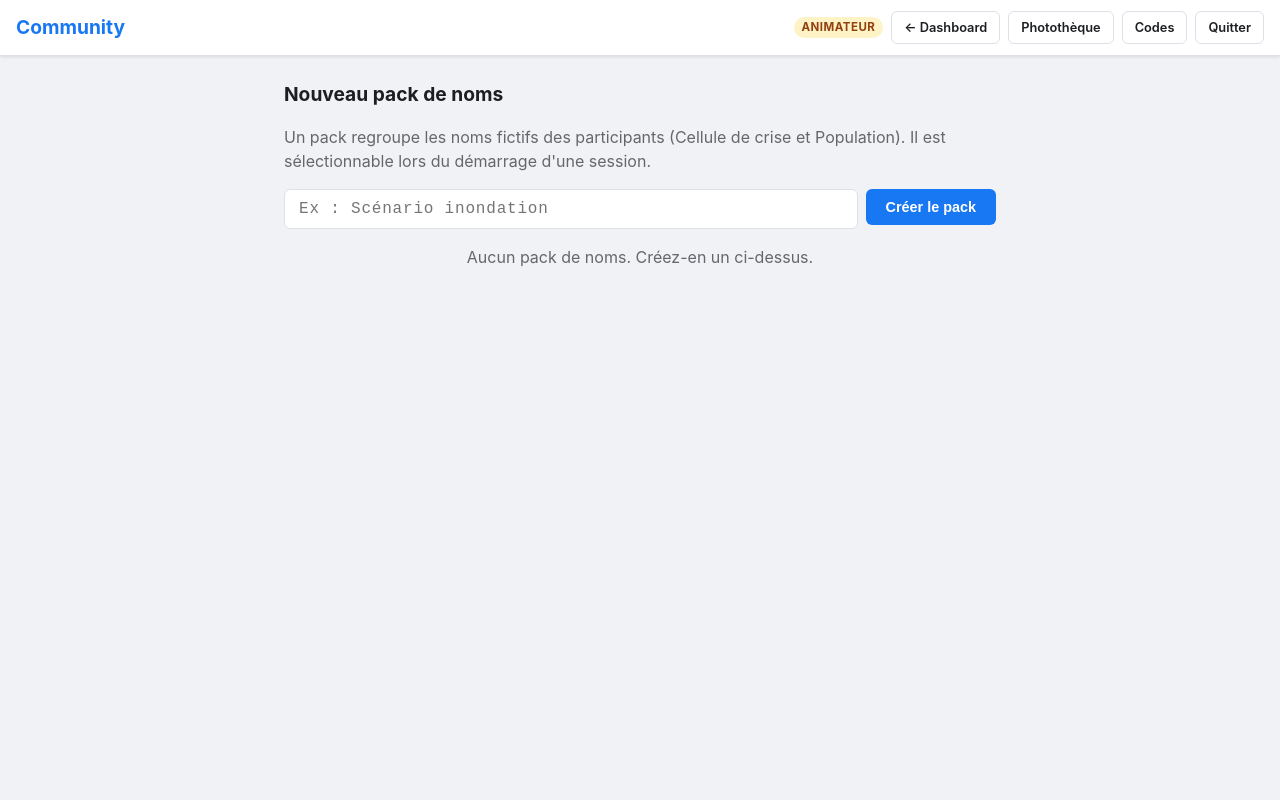
After one commit to MithrandirEa/Community, a Flask app: template app/templates/admin/namepacks.html in a window 1280 px wide. The commit adds this page. Run offline with Flask 3, Linux system fonts and the light colour scheme; the template is opened without the code that fills it: values that come from a table or form of the project are taken from there, others are empty; some libraries are stand-ins or nearby versions.

Commit message:
Fonctionnalité : packs de noms fictifs gérables par l'animateur

```diff
--- a/app/routes/admin.py
+++ b/app/routes/admin.py
@@ -11,7 +11,7 @@ from wtforms import StringField, SubmitField
 from wtforms.validators import DataRequired, Optional, Regexp
 
 from app import bcrypt, db
-from app.models import Comment, Config, Message, Photo
+from app.models import Comment, Config, Message, NameEntry, NamePack, Photo
 from app.models import Session as SimSession
 from app.utils.helpers import require_role
 
@@ -72,6 +72,30 @@ class CodeConfigForm(FlaskForm):
     submit = SubmitField('Enregistrer')
 
 
+class NamePackForm(FlaskForm):
+    name = StringField(
+        'Nom du pack',
+        validators=[
+            DataRequired(),
+            Regexp(r'^[\w\s\-]+$', message='Caractères alphanumériques, espaces et tirets uniquement.'),
+        ],
+    )
+    submit = SubmitField('Créer le pack')
+
+
+class NameEntryForm(FlaskForm):
+    role = StringField('Rôle', validators=[DataRequired()])
+    label = StringField(
+        'Nom fictif',
+        validators=[
+            DataRequired(),
+            Regexp(r'^[\w\s\-\.\,\'éèêëàâùûüôîïœçÉÈÊËÀÂÙÛÜÔÎÏŒÇ]+$',
+                   message='Caractères non autorisés.'),
+        ],
+    )
+    submit = SubmitField('Ajouter')
+
+
 # --- Dashboard ---
 
 @admin_bp.route('/')
@@ -83,6 +107,8 @@ def dashboard():
     cfg_scenario = db.session.get(Config, 'scenario_actif')
     scenario = cfg_scenario.value if cfg_scenario else ''
 
+    name_packs = NamePack.query.order_by(NamePack.name).all()
+
     form = SessionConfigForm()
     if active_session:
         form.fictive_start_time.data = active_session.fictive_start_str
@@ -93,6 +119,7 @@ def dashboard():
         last_session=last_session,
         scenario=scenario,
         form=form,
+        name_packs=name_packs,
         fictive_time=active_session.get_fictive_time_str() if active_session else '--:--',
     )
 
@@ -109,6 +136,10 @@ def session_start():
         h, m = raw.split(':')
         start_minutes = int(h) * 60 + int(m)
 
+        # Pack de noms (lu directement depuis request.form pour éviter les conflits WTForms)
+        pack_id_raw = request.form.get('name_pack_id', '').strip()
+        name_pack_id = int(pack_id_raw) if pack_id_raw and pack_id_raw != '0' else None
+
         # Désactiver toute session en cours
         for s in SimSession.query.filter_by(is_active=True).all():
             s.is_active = False
@@ -117,6 +148,7 @@ def session_start():
             fictive_start_minutes=start_minutes,
             real_started_at=datetime.now(timezone.utc).replace(tzinfo=None),
             is_active=True,
+            name_pack_id=name_pack_id,
         )
         db.session.add(new_session)
         db.session.commit()
@@ -302,3 +334,81 @@ def _upsert_config(key: str, value: str) -> None:
         cfg.value = value
     else:
         db.session.add(Config(key=key, value=value))
+
+
+# --- Gestion des packs de noms fictifs ---
+
+@admin_bp.route('/namepacks', methods=['GET', 'POST'])
+@require_role('admin')
+def namepacks():
+    """Liste et création de packs de noms."""
+    pack_form = NamePackForm(prefix='pack')
+    entry_form = NameEntryForm(prefix='entry')
+
+    if pack_form.validate_on_submit() and 'pack-submit' in request.form:
+        name = pack_form.name.data.strip()
+        existing = NamePack.query.filter_by(name=name).first()
+        if existing:
+            flash(f'Un pack nommé «{name}» existe déjà.', 'error')
+        else:
+            db.session.add(NamePack(name=name))
+            db.session.commit()
+            flash(f'Pack «{name}» créé.', 'success')
+        return redirect(url_for('admin.namepacks'))
+
+    packs = NamePack.query.order_by(NamePack.name).all()
+    return render_template(
+        'admin/namepacks.html',
+        packs=packs,
+        pack_form=pack_form,
+        entry_form=entry_form,
+    )
+
+
+@admin_bp.route('/namepacks/<int:pack_id>/delete', methods=['POST'])
+@require_role('admin')
+def namepack_delete(pack_id):
+    """Supprime un pack et toutes ses entrées."""
+    pack = db.get_or_404(NamePack, pack_id)
+    db.session.delete(pack)
+    db.session.commit()
+    flash(f'Pack «{pack.name}» supprimé.', 'success')
+    return redirect(url_for('admin.namepacks'))
+
+
+@admin_bp.route('/namepacks/<int:pack_id>/entries', methods=['POST'])
+@require_role('admin')
+def namepack_add_entry(pack_id):
+    """Ajoute un nom fictif à un pack."""
+    pack = db.get_or_404(NamePack, pack_id)
+    entry_form = NameEntryForm(prefix='entry')
+
+    role = request.form.get('entry-role', '').strip()
+    label = request.form.get('entry-label', '').strip()
+
+    if role not in ('officiel', 'population'):
+        flash('Rôle invalide.', 'error')
+        return redirect(url_for('admin.namepacks'))
+
+    if not label:
+        flash('Le nom fictif ne peut pas être vide.', 'error')
+        return redirect(url_for('admin.namepacks'))
+
+    db.session.add(NameEntry(pack_id=pack.id, role=role, label=label))
+    db.session.commit()
+    flash(f'Nom «{label}» ajouté au pack «{pack.name}».', 'success')
+    return redirect(url_for('admin.namepacks'))
+
+
+@admin_bp.route('/namepacks/<int:pack_id>/entries/<int:entry_id>/delete', methods=['POST'])
+@require_role('admin')
+def namepack_delete_entry(pack_id, entry_id):
+    """Supprime un nom fictif d'un pack."""
+    entry = db.get_or_404(NameEntry, entry_id)
+    if entry.pack_id != pack_id:
+        flash('Entrée introuvable dans ce pack.', 'error')
+        return redirect(url_for('admin.namepacks'))
+    db.session.delete(entry)
+    db.session.commit()
+    flash(f'Nom «{entry.label}» supprimé.', 'success')
+    return redirect(url_for('admin.namepacks'))
--- /dev/null
+++ b/app/templates/admin/namepacks.html
@@ -0,0 +1,159 @@
+{% extends 'base.html' %}
+
+{% block title %}Community — Packs de noms{% endblock %}
+
+{% block content %}
+<div class="admin-page">
+
+  <header class="app-header">
+    <span class="brand">Community</span>
+    <div class="fictive-clock" style="visibility:hidden"><span>--:--</span></div>
+    <div class="header-actions">
+      <span class="badge badge-admin">Animateur</span>
+      <a href="{{ url_for('admin.dashboard') }}" class="btn btn-sm btn-outline">← Dashboard</a>
+      <a href="{{ url_for('admin.photos') }}" class="btn btn-sm btn-outline">Photothèque</a>
+      <a href="{{ url_for('admin.config') }}" class="btn btn-sm btn-outline">Codes</a>
+      <a href="{{ url_for('auth.logout') }}" class="btn btn-sm btn-outline">Quitter</a>
+    </div>
+  </header>
+
+  <div class="admin-content" style="padding:24px;max-width:760px;margin:0 auto">
+
+    {% with messages = get_flashed_messages(with_categories=true) %}
+    {% for category, message in messages %}
+    <div class="alert alert-{{ 'error' if category == 'error' else 'success' }}" role="alert">
+      {{ message }}
+    </div>
+    {% endfor %}
+    {% endwith %}
+
+    <!-- Création d'un nouveau pack -->
+    <div class="admin-card mb-3">
+      <h2 class="admin-section-title">Nouveau pack de noms</h2>
+      <p class="text-muted mb-3">
+        Un pack regroupe les noms fictifs des participants (Cellule de crise et Population).
+        Il est sélectionnable lors du démarrage d'une session.
+      </p>
+      <form method="POST" action="{{ url_for('admin.namepacks') }}" class="d-flex gap-2" style="align-items:flex-start;flex-wrap:wrap">
+        {{ pack_form.hidden_tag() }}
+        <div class="form-group" style="flex:1;min-width:200px;margin-bottom:0">
+          {{ pack_form.name(class='form-input', placeholder='Ex : Scénario inondation') }}
+          {% for err in pack_form.name.errors %}
+          <span class="field-error">{{ err }}</span>
+          {% endfor %}
+        </div>
+        <button type="submit" name="pack-submit" value="1" class="btn btn-primary">Créer le pack</button>
+      </form>
+    </div>
+
+    <!-- Liste des packs existants -->
+    {% if packs %}
+    {% for pack in packs %}
+    <div class="admin-card mb-3">
+      <div style="display:flex;justify-content:space-between;align-items:center;margin-bottom:12px">
+        <h3 style="margin:0;font-size:1rem">📦 {{ pack.name }}</h3>
+        <form method="POST" action="{{ url_for('admin.namepack_delete', pack_id=pack.id) }}"
+              onsubmit="return confirm('Supprimer le pack «{{ pack.name }}» et tous ses noms ?')">
+          {{ pack_form.hidden_tag() }}
+          <button type="submit" class="btn btn-sm btn-danger">Supprimer le pack</button>
+        </form>
+      </div>
+
+      <!-- Entrées existantes -->
+      {% set officiel_entries = pack.entries.filter_by(role='officiel').all() %}
+      {% set population_entries = pack.entries.filter_by(role='population').all() %}
+
+      <div style="display:grid;grid-template-columns:1fr 1fr;gap:16px;margin-bottom:16px">
+        <!-- Colonne Officiel -->
+        <div>
+          <p class="text-muted" style="font-size:.8rem;margin-bottom:6px">
+            <span class="badge badge-officiel">Officiel</span> Cellule de crise
+          </p>
+          {% if officiel_entries %}
+          <ul class="namelist">
+            {% for entry in officiel_entries %}
+            <li class="namelist-item">
+              <span>{{ entry.label }}</span>
+              <form method="POST" action="{{ url_for('admin.namepack_delete_entry', pack_id=pack.id, entry_id=entry.id) }}" style="display:inline">
+                {{ pack_form.hidden_tag() }}
+                <button type="submit" class="btn-icon" title="Supprimer" aria-label="Supprimer {{ entry.label }}">✕</button>
+              </form>
+            </li>
+            {% endfor %}
+          </ul>
+          {% else %}
+          <p class="text-muted" style="font-size:.85rem;font-style:italic">Aucun nom officiel.</p>
+          {% endif %}
+        </div>
+
+        <!-- Colonne Population -->
+        <div>
+          <p class="text-muted" style="font-size:.8rem;margin-bottom:6px">
+            <span class="badge badge-population">Population</span> Citoyens
+          </p>
+          {% if population_entries %}
+          <ul class="namelist">
+            {% for entry in population_entries %}
+            <li class="namelist-item">
+              <span>{{ entry.label }}</span>
+              <form method="POST" action="{{ url_for('admin.namepack_delete_entry', pack_id=pack.id, entry_id=entry.id) }}" style="display:inline">
+                {{ pack_form.hidden_tag() }}
+                <button type="submit" class="btn-icon" title="Supprimer" aria-label="Supprimer {{ entry.label }}">✕</button>
+              </form>
+            </li>
+            {% endfor %}
+          </ul>
+          {% else %}
+          <p class="text-muted" style="font-size:.85rem;font-style:italic">Aucun nom citoyen.</p>
+          {% endif %}
+        </div>
+      </div>
+
+      <!-- Formulaire d'ajout d'un nom -->
+      <form method="POST" action="{{ url_for('admin.namepack_add_entry', pack_id=pack.id) }}"
+            class="d-flex gap-2" style="align-items:center;flex-wrap:wrap;border-top:1px solid var(--color-border);padding-top:12px">
+        {{ entry_form.hidden_tag() }}
+        <select name="entry-role" class="form-input" style="width:auto" required>
+          <option value="">Rôle…</option>
+          <option value="officiel">Officiel</option>
+          <option value="population">Population</option>
+        </select>
+        <input type="text" name="entry-label" class="form-input" placeholder="Nom fictif…"
+               maxlength="100" style="flex:1;min-width:140px" required>
+        <button type="submit" class="btn btn-sm btn-outline">Ajouter</button>
+      </form>
+    </div>
+    {% endfor %}
+
+    {% else %}
+    <div class="admin-card">
+      <p class="text-muted text-center">Aucun pack de noms. Créez-en un ci-dessus.</p>
+    </div>
+    {% endif %}
+
+  </div>
+</div>
+
+<style>
+.namelist { list-style:none; margin:0; padding:0; }
+.namelist-item {
+  display: flex;
+  justify-content: space-between;
+  align-items: center;
+  padding: 4px 8px;
+  border-radius: var(--radius-sm);
+  font-size: .9rem;
+}
+.namelist-item:nth-child(odd) { background: var(--color-background); }
+.btn-icon {
+  background: none;
+  border: none;
+  color: var(--color-muted);
+  cursor: pointer;
+  padding: 2px 6px;
+  font-size: .8rem;
+  border-radius: var(--radius-sm);
+}
+.btn-icon:hover { background: var(--color-error-light, #fee2e2); color: var(--color-error, #dc2626); }
+</style>
+{% endblock %}
```
Also changed, not shown: app/models.py (+25 -0 lines), app/templates/admin/dashboard.html (+12 -0 lines).
